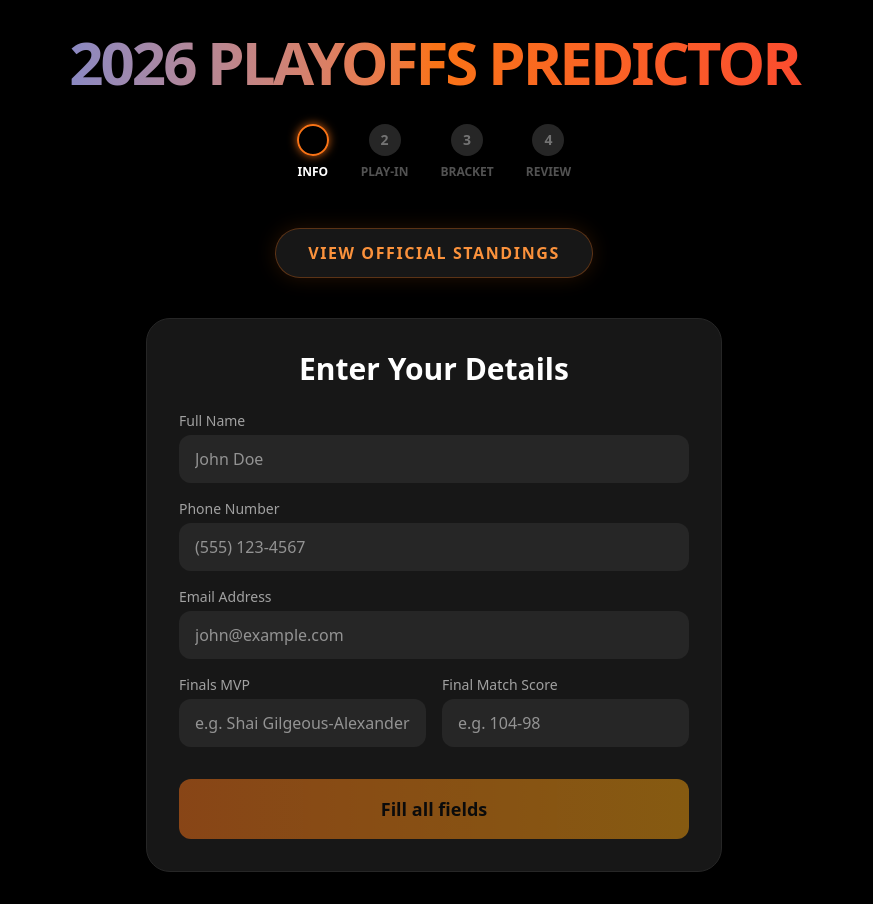
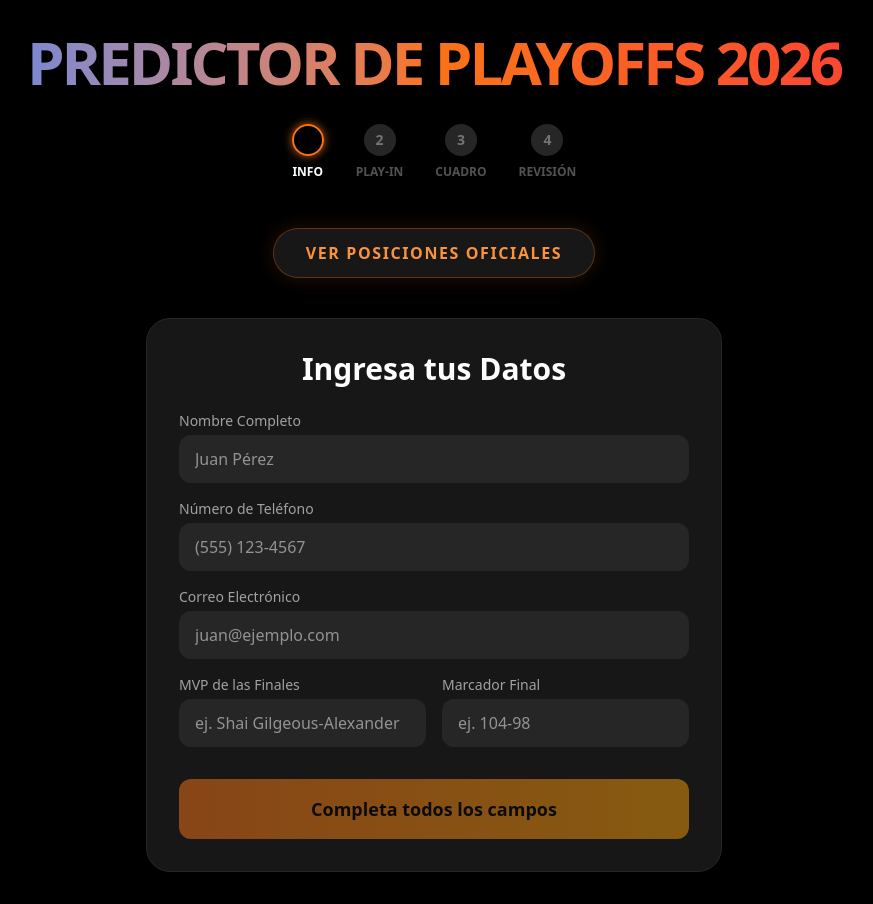
Before and after one commit to rafype2023/NBA2026POOL, a Next.js app: page / in a window 1280 px wide. Shown: the whole page, without its empty margins (206-1079 px from the left). Built offline with nearby package versions, Linux system fonts and the light colour scheme.

Commit message:
Translate application to Spanish

```diff
--- a/app/page.tsx
+++ b/app/page.tsx
@@ -11,8 +11,8 @@ import Link from 'next/link';
 const steps = [
   { id: 1, name: 'Info' },
   { id: 2, name: 'Play-In' },
-  { id: 3, name: 'Bracket' },
-  { id: 4, name: 'Review' },
+  { id: 3, name: 'Cuadro' },
+  { id: 4, name: 'Revisión' },
 ];
 
 export default function Home() {
@@ -30,7 +30,7 @@ export default function Home() {
       {/* Header */}
       <div className="max-w-6xl mx-auto mb-10 text-center">
         <h1 className="text-4xl md:text-6xl font-black bg-gradient-to-r from-blue-500 via-orange-500 to-red-500 text-transparent bg-clip-text mb-4 tracking-tighter">
-          2026 PLAYOFFS PREDICTOR
+          PREDICTOR DE PLAYOFFS 2026
         </h1>
 
         {/* Progress Tracker */}
@@ -53,7 +53,7 @@ export default function Home() {
 
         <div className="flex justify-center mt-12 mb-4">
           <Link href="/standings" className="inline-flex items-center gap-2 px-8 py-3 rounded-full bg-neutral-900 border border-orange-500/30 text-orange-400 hover:bg-orange-500 hover:text-black hover:border-orange-500 transition-all font-black text-sm md:text-base uppercase tracking-widest shadow-[0_0_20px_rgba(249,115,22,0.15)] hover:shadow-[0_0_30px_rgba(249,115,22,0.4)] hover:-translate-y-1">
-            View Official Standings
+            Ver Posiciones Oficiales
           </Link>
         </div>
       </div>
--- a/app/standings/page.tsx
+++ b/app/standings/page.tsx
@@ -32,16 +32,16 @@ export default function StandingsPage() {
             <div className="max-w-7xl mx-auto">
                 <Link href="/" className="inline-flex items-center gap-2 text-neutral-400 hover:text-orange-500 mb-8 transition-colors">
                    <ArrowLeft className="w-5 h-5" />
-                   Back to Predictor
+                   Volver al Predictor
                 </Link>
 
                 <div className="text-center mb-12 flex flex-col items-center">
                    <Trophy className="w-20 h-20 text-orange-500 mx-auto mb-4 drop-shadow-[0_0_20px_rgba(249,115,22,0.5)]" />
                    <h1 className="text-4xl md:text-6xl font-black bg-gradient-to-r from-yellow-400 via-orange-500 to-red-500 text-transparent bg-clip-text tracking-tighter uppercase mb-2">
-                       Official Standings
+                       Posiciones Oficiales
                    </h1>
                    <p className="text-neutral-400 max-w-xl mx-auto text-sm md:text-base mb-8">
-                       Live scores dynamically calculated against the Master predictions bracket.
+                       Puntajes en vivo calculados dinámicamente contra el cuadro maestro.
                    </p>
 
                    <button
@@ -50,7 +50,7 @@ export default function StandingsPage() {
                    >
                        <Image src="/assets/NBASCORES.jpg" alt="NBA Scores Format" fill className="object-cover group-hover:scale-105 transition-transform duration-500" unoptimized />
                        <div className="absolute inset-0 bg-black/60 flex items-center justify-center opacity-0 group-hover:opacity-100 transition-opacity duration-300">
-                           <span className="text-white font-bold uppercase tracking-widest text-sm bg-black/80 px-4 py-2 rounded-full border border-white/10">View Image Fullscreen</span>
+                           <span className="text-white font-bold uppercase tracking-widest text-sm bg-black/80 px-4 py-2 rounded-full border border-white/10">Ver Imagen en Pantalla Completa</span>
                        </div>
                    </button>
                 </div>
@@ -58,7 +58,7 @@ export default function StandingsPage() {
                 {loading ? (
                     <div className="flex flex-col items-center justify-center py-20 gap-4">
                         <Loader2 className="w-12 h-12 text-orange-500 animate-spin" />
-                        <span className="text-orange-500 font-bold uppercase tracking-widest text-sm">Crunching Numbers...</span>
+                        <span className="text-orange-500 font-bold uppercase tracking-widest text-sm">Calculando Números...</span>
                     </div>
                 ) : (
                     <div className="bg-neutral-900 border border-neutral-800 rounded-2xl shadow-[0_0_30px_rgba(249,115,22,0.1)] overflow-hidden">
@@ -66,14 +66,14 @@ export default function StandingsPage() {
                             <table className="w-full text-left border-collapse min-w-[900px]">
                                 <thead>
                                     <tr className="bg-neutral-950 text-neutral-400 text-xs md:text-sm uppercase tracking-wider border-b border-neutral-800">
-                                        <th className="p-4 md:p-6 font-bold text-center w-24">Rank</th>
-                                        <th className="p-4 md:p-6 font-bold">Player</th>
-                                        <th className="p-4 md:p-6 font-bold max-w-[150px]">Predicted Champ</th>
+                                        <th className="p-4 md:p-6 font-bold text-center w-24">Posición</th>
+                                        <th className="p-4 md:p-6 font-bold">Jugador</th>
+                                        <th className="p-4 md:p-6 font-bold max-w-[150px]">Campeón Predicho</th>
                                         <th className="p-4 md:p-6 font-bold text-center">Play-In</th>
                                         <th className="p-4 md:p-6 font-bold text-center">R1</th>
                                         <th className="p-4 md:p-6 font-bold text-center">Semis</th>
-                                        <th className="p-4 md:p-6 font-bold text-center">Conf Finals</th>
-                                        <th className="p-4 md:p-6 font-bold text-center">Finals</th>
+                                        <th className="p-4 md:p-6 font-bold text-center">Finales Conf</th>
+                                        <th className="p-4 md:p-6 font-bold text-center">Finales</th>
                                         <th className="p-4 md:p-6 font-black text-orange-400 text-right text-lg">Total</th>
                                     </tr>
                                 </thead>
@@ -102,7 +102,7 @@ export default function StandingsPage() {
                                                         )}
                                                         <span className="text-sm text-neutral-300 font-medium">{teams[s.champion].name}</span>
                                                     </div>
-                                                ) : <span className="text-neutral-600 text-xs uppercase font-bold tracking-widest">Undecided</span>}
+                                                ) : <span className="text-neutral-600 text-xs uppercase font-bold tracking-widest">Indeciso</span>}
                                             </td>
                                             <td className="p-4 md:p-6 text-center text-neutral-400 font-medium">{s.scorePlayin} pts</td>
                                             <td className="p-4 md:p-6 text-center text-neutral-400 font-medium">{s.scoreR1} pts</td>
@@ -119,7 +119,7 @@ export default function StandingsPage() {
                                     {standings.length === 0 && (
                                         <tr>
                                             <td colSpan={9} className="p-12 text-center text-neutral-500 text-lg">
-                                                No participants found, or the <span className="text-orange-500 font-bold">Clave-Clave</span> master record is missing!
+                                                No se encontraron participantes, ¡o falta el registro maestro <span className="text-orange-500 font-bold">Clave-Clave</span>!
                                             </td>
                                         </tr>
                                     )}
@@ -148,7 +148,7 @@ export default function StandingsPage() {
                             className="relative w-full max-w-5xl max-h-[90vh] rounded-2xl overflow-hidden shadow-[0_0_50px_rgba(249,115,22,0.3)] bg-neutral-900 border border-neutral-800 flex flex-col cursor-default"
                         >
                             <div className="flex justify-between items-center p-4 border-b border-neutral-800 bg-black/50">
-                                <h3 className="font-bold text-white uppercase tracking-widest text-sm">NBA Scores Reference</h3>
+                                <h3 className="font-bold text-white uppercase tracking-widest text-sm">Referencia de Puntajes NBA</h3>
                                 <button
                                     onClick={() => setIsImageOpen(false)}
                                     className="w-8 h-8 flex items-center justify-center rounded-full bg-neutral-800 text-neutral-400 hover:text-white hover:bg-orange-500 transition-colors"
--- a/components/PlayoffsBracket.tsx
+++ b/components/PlayoffsBracket.tsx
@@ -102,12 +102,12 @@ export default function PlayoffsBracket({ data, updateData, onNext }: any) {
 
   return (
     <motion.div initial={{ opacity: 0 }} animate={{ opacity: 1 }} className="p-4 w-full">
-      <h2 className="text-3xl font-extrabold text-white text-center mb-8 tracking-wide">Playoffs Bracket</h2>
+      <h2 className="text-3xl font-extrabold text-white text-center mb-8 tracking-wide">Cuadro de Playoffs</h2>
 
       <div className="flex flex-col xl:flex-row justify-between gap-6 overflow-x-auto pb-8 snap-x">
         {/* West Content */}
         <div className="flex-1 min-w-[300px] snap-center">
-          <h3 className="text-xl font-bold text-blue-400 mb-4 text-center">WEST</h3>
+          <h3 className="text-xl font-bold text-blue-400 mb-4 text-center">OESTE</h3>
           <SeriesSelector title="1 vs 8" teamA={westR1.s1.a} teamB={westR1.s1.b} seriesId="west_r1_s1" selections={b} updateSelections={updateSelections} />
           <SeriesSelector title="4 vs 5" teamA={westR1.s2.a} teamB={westR1.s2.b} seriesId="west_r1_s2" selections={b} updateSelections={updateSelections} />
           <SeriesSelector title="3 vs 6" teamA={westR1.s3.a} teamB={westR1.s3.b} seriesId="west_r1_s3" selections={b} updateSelections={updateSelections} />
@@ -116,31 +116,31 @@ export default function PlayoffsBracket({ data, updateData, onNext }: any) {
 
         {/* Conf Semis West */}
         <div className="flex-1 min-w-[300px] flex flex-col justify-around snap-center">
-          <SeriesSelector title="West Semis 1" teamA={westR2.s1.a} teamB={westR2.s1.b} seriesId="west_r2_s1" selections={b} updateSelections={updateSelections} />
-          <SeriesSelector title="West Semis 2" teamA={westR2.s2.a} teamB={westR2.s2.b} seriesId="west_r2_s2" selections={b} updateSelections={updateSelections} />
+          <SeriesSelector title="Semifinales Oeste 1" teamA={westR2.s1.a} teamB={westR2.s1.b} seriesId="west_r2_s1" selections={b} updateSelections={updateSelections} />
+          <SeriesSelector title="Semifinales Oeste 2" teamA={westR2.s2.a} teamB={westR2.s2.b} seriesId="west_r2_s2" selections={b} updateSelections={updateSelections} />
         </div>
 
         {/* Center / Finals */}
         <div className="flex-1 min-w-[320px] flex flex-col justify-center snap-center relative">
           <div className="absolute inset-0 bg-neutral-900 border border-neutral-700 rounded-3xl -z-10 shadow-2xl"></div>
           <div className="p-4">
-            <SeriesSelector title="West Finals" teamA={westCF.a} teamB={westCF.b} seriesId="west_cf" selections={b} updateSelections={updateSelections} />
+            <SeriesSelector title="Finales del Oeste" teamA={westCF.a} teamB={westCF.b} seriesId="west_cf" selections={b} updateSelections={updateSelections} />
             <div className="my-8">
-              <SeriesSelector title="NBA FINALS" teamA={finals.a} teamB={finals.b} seriesId="finals" selections={b} updateSelections={updateSelections} />
+              <SeriesSelector title="FINALES DE LA NBA" teamA={finals.a} teamB={finals.b} seriesId="finals" selections={b} updateSelections={updateSelections} />
             </div>
-            <SeriesSelector title="East Finals" teamA={eastCF.a} teamB={eastCF.b} seriesId="east_cf" selections={b} updateSelections={updateSelections} />
+            <SeriesSelector title="Finales del Este" teamA={eastCF.a} teamB={eastCF.b} seriesId="east_cf" selections={b} updateSelections={updateSelections} />
           </div>
         </div>
 
         {/* Conf Semis East */}
         <div className="flex-1 min-w-[300px] flex flex-col justify-around snap-center">
-          <SeriesSelector title="East Semis 1" teamA={eastR2.s1.a} teamB={eastR2.s1.b} seriesId="east_r2_s1" selections={b} updateSelections={updateSelections} />
-          <SeriesSelector title="East Semis 2" teamA={eastR2.s2.a} teamB={eastR2.s2.b} seriesId="east_r2_s2" selections={b} updateSelections={updateSelections} />
+          <SeriesSelector title="Semifinales Este 1" teamA={eastR2.s1.a} teamB={eastR2.s1.b} seriesId="east_r2_s1" selections={b} updateSelections={updateSelections} />
+          <SeriesSelector title="Semifinales Este 2" teamA={eastR2.s2.a} teamB={eastR2.s2.b} seriesId="east_r2_s2" selections={b} updateSelections={updateSelections} />
         </div>
 
         {/* East Content */}
         <div className="flex-1 min-w-[300px] snap-center">
-          <h3 className="text-xl font-bold text-red-400 mb-4 text-center">EAST</h3>
+          <h3 className="text-xl font-bold text-red-400 mb-4 text-center">ESTE</h3>
           <SeriesSelector title="1 vs 8" teamA={eastR1.s1.a} teamB={eastR1.s1.b} seriesId="east_r1_s1" selections={b} updateSelections={updateSelections} />
           <SeriesSelector title="4 vs 5" teamA={eastR1.s2.a} teamB={eastR1.s2.b} seriesId="east_r1_s2" selections={b} updateSelections={updateSelections} />
           <SeriesSelector title="3 vs 6" teamA={eastR1.s3.a} teamB={eastR1.s3.b} seriesId="east_r1_s3" selections={b} updateSelections={updateSelections} />
@@ -154,7 +154,7 @@ export default function PlayoffsBracket({ data, updateData, onNext }: any) {
           disabled={!isComplete}
           className="px-12 py-4 rounded-xl font-bold text-lg bg-gradient-to-r from-orange-500 to-amber-500 hover:from-orange-400 hover:to-amber-400 text-black shadow-[0_0_20px_rgba(249,115,22,0.4)] disabled:opacity-50 disabled:shadow-none transition-all"
         >
-          {isComplete ? "Review & Submit" : "Complete the bracket"}
+          {isComplete ? "Revisar y Enviar" : "Completa el cuadro"}
         </button>
       </div>
     </motion.div>
--- a/components/ReviewSubmit.tsx
+++ b/components/ReviewSubmit.tsx
@@ -58,7 +58,7 @@ export default function ReviewSubmit({ data }: any) {
 
   return (
     <motion.div initial={{ opacity: 0, y: 20 }} animate={{ opacity: 1, y: 0 }} className="p-6 max-w-2xl mx-auto text-center">
-      <h2 className="text-4xl font-extrabold text-white mb-2">The 2026 NBA Champion</h2>
+      <h2 className="text-4xl font-extrabold text-white mb-2">El Campeón de la NBA 2026</h2>
       <h3 className="text-2xl text-orange-400 font-bold mb-8 uppercase tracking-widest">{champion.name}</h3>
 
       {champion.gif ? (
@@ -70,12 +70,12 @@ export default function ReviewSubmit({ data }: any) {
       ) : null}
 
       <div className="bg-neutral-800/80 p-6 rounded-2xl text-left mb-8 space-y-4 shadow-xl border border-neutral-700">
-        <h4 className="text-xl font-bold text-white border-b border-neutral-700 pb-2">Prediction Summary</h4>
+        <h4 className="text-xl font-bold text-white border-b border-neutral-700 pb-2">Resumen de tu Predicción</h4>
         <div className="grid grid-cols-2 gap-4 text-sm text-neutral-300">
-          <div><span className="text-neutral-500">Player:</span> {data.name}</div>
-          <div><span className="text-neutral-500">Final Score:</span> {data.finalScore}</div>
-          <div><span className="text-neutral-500">Finals MVP:</span> {data.finalsMVP}</div>
-          <div><span className="text-neutral-500">Champion:</span> {champion.name}</div>
+          <div><span className="text-neutral-500">Jugador:</span> {data.name}</div>
+          <div><span className="text-neutral-500">Marcador Final:</span> {data.finalScore}</div>
+          <div><span className="text-neutral-500">MVP Finales:</span> {data.finalsMVP}</div>
+          <div><span className="text-neutral-500">Campeón:</span> {champion.name}</div>
         </div>
       </div>
 
@@ -84,28 +84,28 @@ export default function ReviewSubmit({ data }: any) {
           onClick={handleSubmit}
           className="w-full py-5 rounded-xl font-black text-xl bg-gradient-to-r from-orange-500 to-amber-500 hover:from-orange-400 hover:to-amber-400 text-black shadow-[0_0_30px_rgba(249,115,22,0.6)] transition-all hover:scale-105"
         >
-          CONFIRM AND SUBMIT
+          CONFIRMAR Y ENVIAR
         </button>
       )}
 
       {status === 'submitting' && (
         <div className="flex items-center justify-center py-5 text-orange-500 gap-3">
           <Loader2 className="w-8 h-8 animate-spin" />
-          <span className="font-bold text-xl">Locking in Prediction...</span>
+          <span className="font-bold text-xl">Guardando Predicción...</span>
         </div>
       )}
 
       {status === 'success' && (
         <motion.div initial={{ scale: 0.8 }} animate={{ scale: 1 }} className="flex flex-col items-center py-5 text-green-500">
           <CheckCircle2 className="w-16 h-16 mb-2" />
-          <span className="font-bold text-2xl text-white">Prediction Locked!</span>
-          <p className="text-neutral-400 mt-2">Your choices have been saved and a confirmation email has been sent.</p>
+          <span className="font-bold text-2xl text-white">¡Predicción Guardada!</span>
+          <p className="text-neutral-400 mt-2">Tus selecciones se guardaron correctamente y se envió un email de confirmación.</p>
         </motion.div>
       )}
 
       {status === 'error' && (
         <div className="py-5 text-red-500 font-bold">
-          There was an error saving your prediction. Please try again.
+          Hubo un error al guardar tu predicción. Por favor, intenta de nuevo.
         </div>
       )}
     </motion.div>
--- a/components/UserInfoForm.tsx
+++ b/components/UserInfoForm.tsx
@@ -14,32 +14,32 @@ export default function UserInfoForm({ data, updateData, onNext }: any) {
       animate={{ opacity: 1, scale: 1 }}
       className="p-8 max-w-xl mx-auto rounded-3xl bg-neutral-900 shadow-2xl border border-neutral-800"
     >
-      <h2 className="text-3xl font-extrabold text-white text-center mb-6">Enter Your Details</h2>
+      <h2 className="text-3xl font-extrabold text-white text-center mb-6">Ingresa tus Datos</h2>
 
       <div className="space-y-4">
         <div>
-          <label className="block text-sm font-medium text-neutral-400 mb-1">Full Name</label>
-          <input type="text" name="name" value={data.name || ""} onChange={handleChange} className="w-full bg-neutral-800 border-none rounded-xl text-white px-4 py-3 focus:ring-2 focus:ring-orange-500 outline-none transition" placeholder="John Doe" />
+          <label className="block text-sm font-medium text-neutral-400 mb-1">Nombre Completo</label>
+          <input type="text" name="name" value={data.name || ""} onChange={handleChange} className="w-full bg-neutral-800 border-none rounded-xl text-white px-4 py-3 focus:ring-2 focus:ring-orange-500 outline-none transition" placeholder="Juan Pérez" />
         </div>
 
         <div>
-          <label className="block text-sm font-medium text-neutral-400 mb-1">Phone Number</label>
+          <label className="block text-sm font-medium text-neutral-400 mb-1">Número de Teléfono</label>
           <input type="tel" name="phone" value={data.phone || ""} onChange={handleChange} className="w-full bg-neutral-800 border-none rounded-xl text-white px-4 py-3 focus:ring-2 focus:ring-orange-500 outline-none transition" placeholder="(555) 123-4567" />
         </div>
 
         <div>
-          <label className="block text-sm font-medium text-neutral-400 mb-1">Email Address</label>
-          <input type="email" name="email" value={data.email || ""} onChange={handleChange} className="w-full bg-neutral-800 border-none rounded-xl text-white px-4 py-3 focus:ring-2 focus:ring-orange-500 outline-none transition" placeholder="john@example.com" />
+          <label className="block text-sm font-medium text-neutral-400 mb-1">Correo Electrónico</label>
+          <input type="email" name="email" value={data.email || ""} onChange={handleChange} className="w-full bg-neutral-800 border-none rounded-xl text-white px-4 py-3 focus:ring-2 focus:ring-orange-500 outline-none transition" placeholder="juan@ejemplo.com" />
         </div>
 
         <div className="grid grid-cols-2 gap-4">
           <div>
-            <label className="block text-sm font-medium text-neutral-400 mb-1">Finals MVP</label>
-            <input type="text" name="finalsMVP" value={data.finalsMVP || ""} onChange={handleChange} className="w-full bg-neutral-800 border-none rounded-xl text-white px-4 py-3 focus:ring-2 focus:ring-orange-500 outline-none transition" placeholder="e.g. Shai Gilgeous-Alexander" />
+            <label className="block text-sm font-medium text-neutral-400 mb-1">MVP de las Finales</label>
+            <input type="text" name="finalsMVP" value={data.finalsMVP || ""} onChange={handleChange} className="w-full bg-neutral-800 border-none rounded-xl text-white px-4 py-3 focus:ring-2 focus:ring-orange-500 outline-none transition" placeholder="ej. Shai Gilgeous-Alexander" />
           </div>
           <div>
-            <label className="block text-sm font-medium text-neutral-400 mb-1">Final Match Score</label>
-            <input type="text" name="finalScore" value={data.finalScore || ""} onChange={handleChange} className="w-full bg-neutral-800 border-none rounded-xl text-white px-4 py-3 focus:ring-2 focus:ring-orange-500 outline-none transition" placeholder="e.g. 104-98" />
+            <label className="block text-sm font-medium text-neutral-400 mb-1">Marcador Final</label>
+            <input type="text" name="finalScore" value={data.finalScore || ""} onChange={handleChange} className="w-full bg-neutral-800 border-none rounded-xl text-white px-4 py-3 focus:ring-2 focus:ring-orange-500 outline-none transition" placeholder="ej. 104-98" />
           </div>
         </div>
       </div>
@@ -50,7 +50,7 @@ export default function UserInfoForm({ data, updateData, onNext }: any) {
           disabled={!isComplete}
           className="w-full py-4 rounded-xl font-bold text-lg bg-gradient-to-r from-orange-500 to-amber-500 hover:from-orange-400 hover:to-amber-400 text-black shadow-[0_0_20px_rgba(249,115,22,0.4)] disabled:opacity-50 disabled:shadow-none transition-all"
         >
-          {isComplete ? "Start Prediction" : "Fill all fields"}
+          {isComplete ? "Comenzar Predicción" : "Completa todos los campos"}
         </button>
       </div>
     </motion.div>
--- a/lib/email.ts
+++ b/lib/email.ts
@@ -16,32 +16,32 @@ export const sendPredictionEmail = async (data: any) => {
   };
 
   const bracket_summary = `
-WEST - FIRST ROUND:
+OESTE - PRIMERA RONDA:
 1v8: ${getS('west_r1_s1')}
 4v5: ${getS('west_r1_s2')}
 3v6: ${getS('west_r1_s3')}
 2v7: ${getS('west_r1_s4')}
 
-WEST - SEMIFINALS:
-Series 1: ${getS('west_r2_s1')}
-Series 2: ${getS('west_r2_s2')}
+OESTE - SEMIFINALES:
+Serie 1: ${getS('west_r2_s1')}
+Serie 2: ${getS('west_r2_s2')}
 
-EAST - FIRST ROUND:
+ESTE - PRIMERA RONDA:
 1v8: ${getS('east_r1_s1')}
 4v5: ${getS('east_r1_s2')}
 3v6: ${getS('east_r1_s3')}
 2v7: ${getS('east_r1_s4')}
 
-EAST - SEMIFINALS:
-Series 1: ${getS('east_r2_s1')}
-Series 2: ${getS('east_r2_s2')}
+ESTE - SEMIFINALES:
+Serie 1: ${getS('east_r2_s1')}
+Serie 2: ${getS('east_r2_s2')}
 
-CONFERENCE FINALS:
-WEST: ${getS('west_cf')}
-EAST: ${getS('east_cf')}
+FINALES DE CONFERENCIA:
+OESTE: ${getS('west_cf')}
+ESTE: ${getS('east_cf')}
 
-NBA FINALS:
-Winner: ${getS('finals')}
+FINALES DE LA NBA:
+Ganador: ${getS('finals')}
 `.trim();
 
   // Format the email variables
```
Also changed, not shown: components/PlayInStage.tsx (+10 -10 lines).
